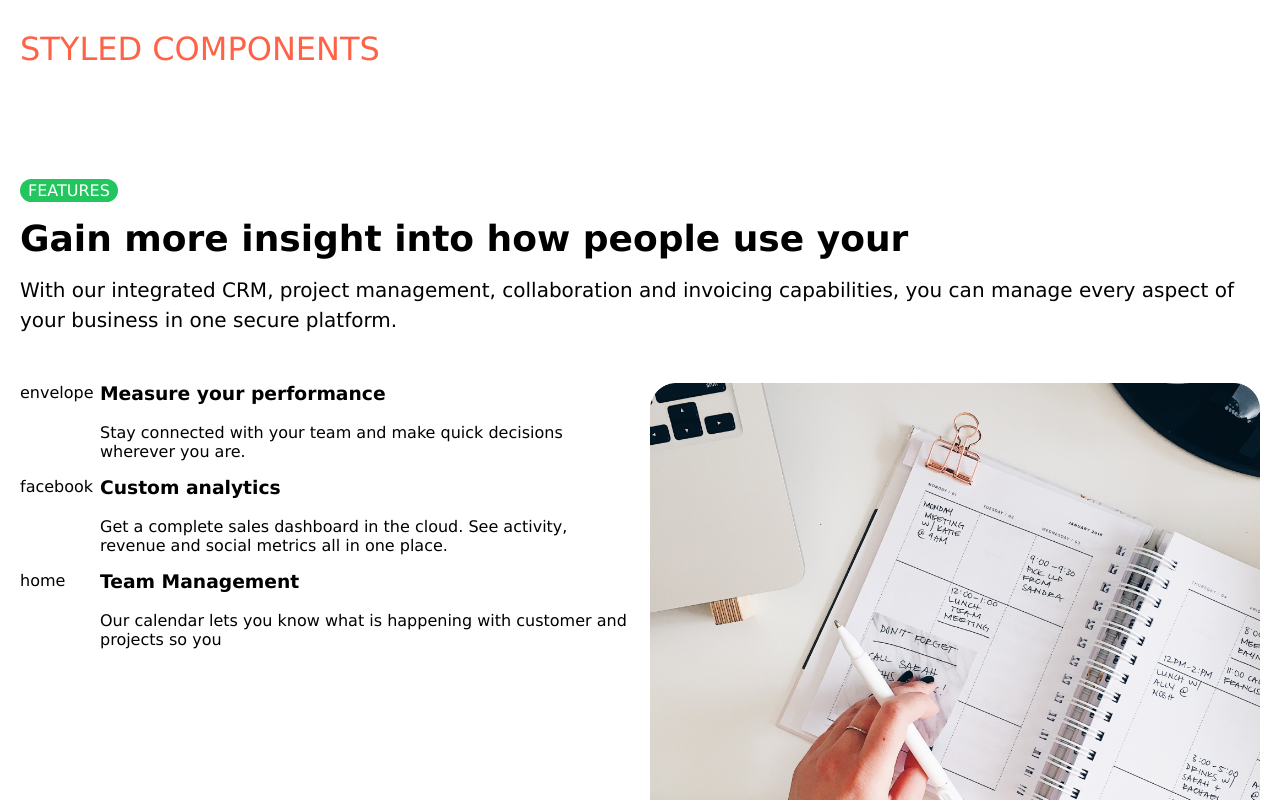
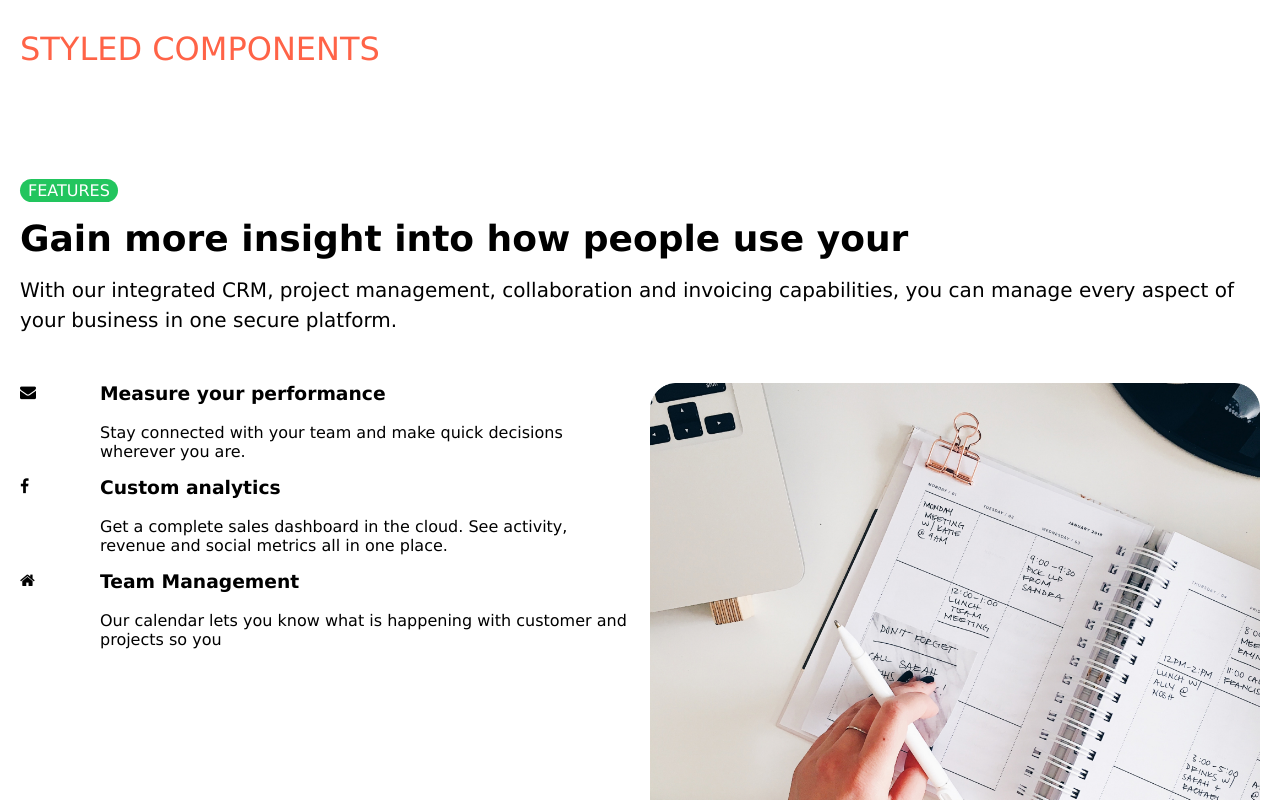
Before and after one commit to MariusCodeAcademy/feu8_9_react_styled_components, a React (Vite) app: page / in a window 1280 px wide. Shown: the top 800 px of the page. Built offline with nearby package versions, Linux system fonts and the light colour scheme.

Commit message:
FA 4.7 + Icon

```diff
--- a/package.json
+++ b/package.json
@@ -10,6 +10,7 @@
     "preview": "vite preview"
   },
   "dependencies": {
+    "font-awesome": "^4.7.0",
     "react": "^18.2.0",
     "react-dom": "^18.2.0",
     "styled-components": "^6.0.7"
--- a/src/components/GainItem.jsx
+++ b/src/components/GainItem.jsx
@@ -1,4 +1,5 @@
 import styled from 'styled-components';
+import Icon from './UI/Icon';
 
 const Grid = styled.div`
   display: grid;
@@ -14,7 +15,9 @@ const Text = styled.p``;
 export default function GainItem(props) {
   return (
     <Grid>
-      <IconPlace>{props.icon}</IconPlace>
+      <IconPlace>
+        <Icon>{props.icon}</Icon>
+      </IconPlace>
       <Title>{props.title}</Title>
       <Text>{props.descr}</Text>
     </Grid>
--- /dev/null
+++ b/src/components/UI/Icon.jsx
@@ -0,0 +1,9 @@
+import styled from 'styled-components';
+
+export default function Icon(props) {
+  return (
+    <div>
+      <i className={`fa fa-${props.children}`} aria-hidden='true'></i>
+    </div>
+  );
+}
--- a/src/main.jsx
+++ b/src/main.jsx
@@ -2,6 +2,8 @@
 import React from 'react';
 import ReactDOM from 'react-dom/client';
 import App from './App.jsx';
+// globalus font awesome css idejimas
+import 'font-awesome/css/font-awesome.min.css';
 
 ReactDOM.createRoot(document.getElementById('root')).render(
   // <React.StrictMode>
```
Also changed, not shown: 2 other files (tests, documents, lock files or other folders).
